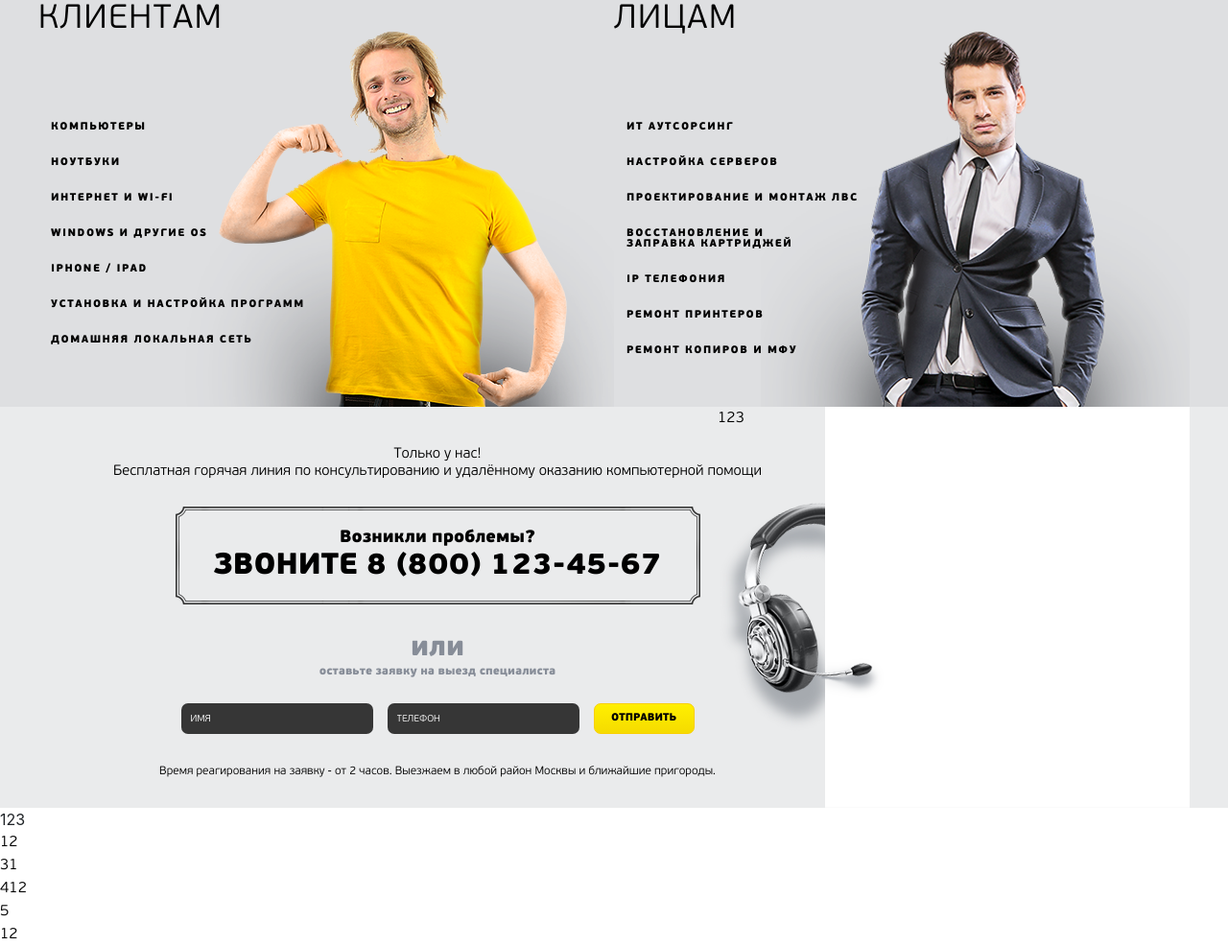
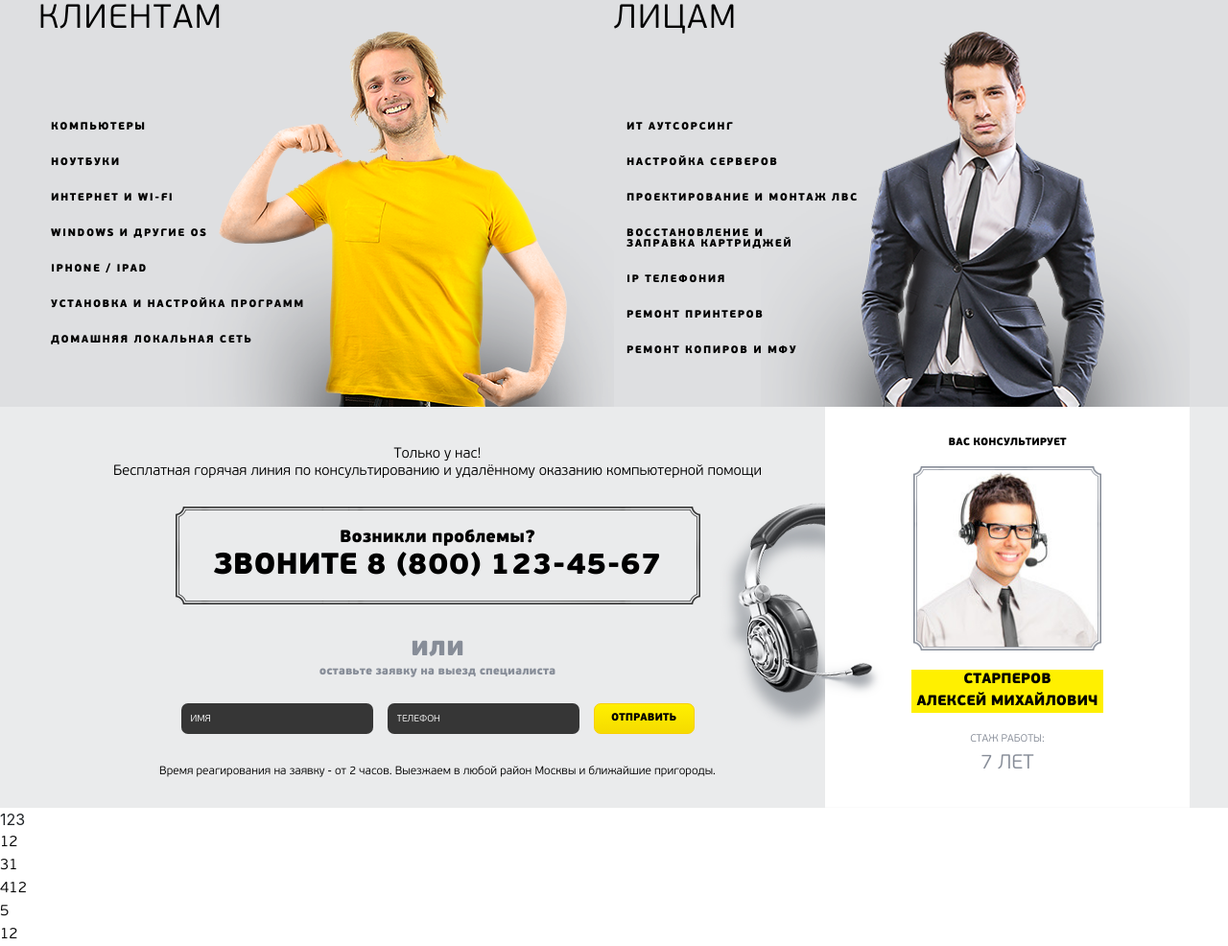
Before and after one commit to rwcalinin/it-tech-company, a website built with webpack: page src/index.html in a window 1280 px wide. Shown: the part 635-1621 px from the top of the page at 96% size. Built offline with nearby package versions, Linux system fonts and the light colour scheme; files whose address does not match are found by name.

Commit message:
consultant

```diff
--- a/src/index.html
+++ b/src/index.html
@@ -159,7 +159,12 @@
             </div>
 
             <div class="callback__your-consult">
-                123
+                <div class="callback__container">
+                    <div class="callback__consultant">Вас консультирует</div>
+                    <img src="./img/consult.png" alt="your-consultant" class="callback__consultant-img">
+                    <div class="callback__consultant-name">Старперов <br> Алексей Михайлович</div>
+                    <div class="callback__consultant-exp">Стаж работы: <br> <span>7 лет</span></div>
+                </div>
             </div>
 
         </div>
--- a/src/sass/modules/_callback.scss
+++ b/src/sass/modules/_callback.scss
@@ -103,8 +103,39 @@
 
     // ! ---------------
     &__your-consult {
+        text-align: center;
         width: 492px;
         background: url('../../img/micro-block.png');
+        display: flex;
+        justify-content: flex-end;
+        align-items: center;
+        text-transform: uppercase;
+    }
+    &__container {
+        width: 380px;
+    }
+    &__consultant {
+        font-size: 11px;
+        font-weight: 900;
+        margin-bottom: 16px;
+        &-img {
+            width: 196px;
+        }
+        &-name {
+            margin: 20px auto;
+            font-size: 15px;
+            font-weight: 900;
+            background-color: $main-color;
+            max-width: 200px;
+        }
+        &-exp {
+            font-size: 11px;
+            color: #878d98;
+            span {
+                font-size: 21px;
+                color: #878d98;
+            }
+        }
     }
     // ! <--------------
 }
```
Also changed, not shown: dist/css/style.css, dist/index.html.
